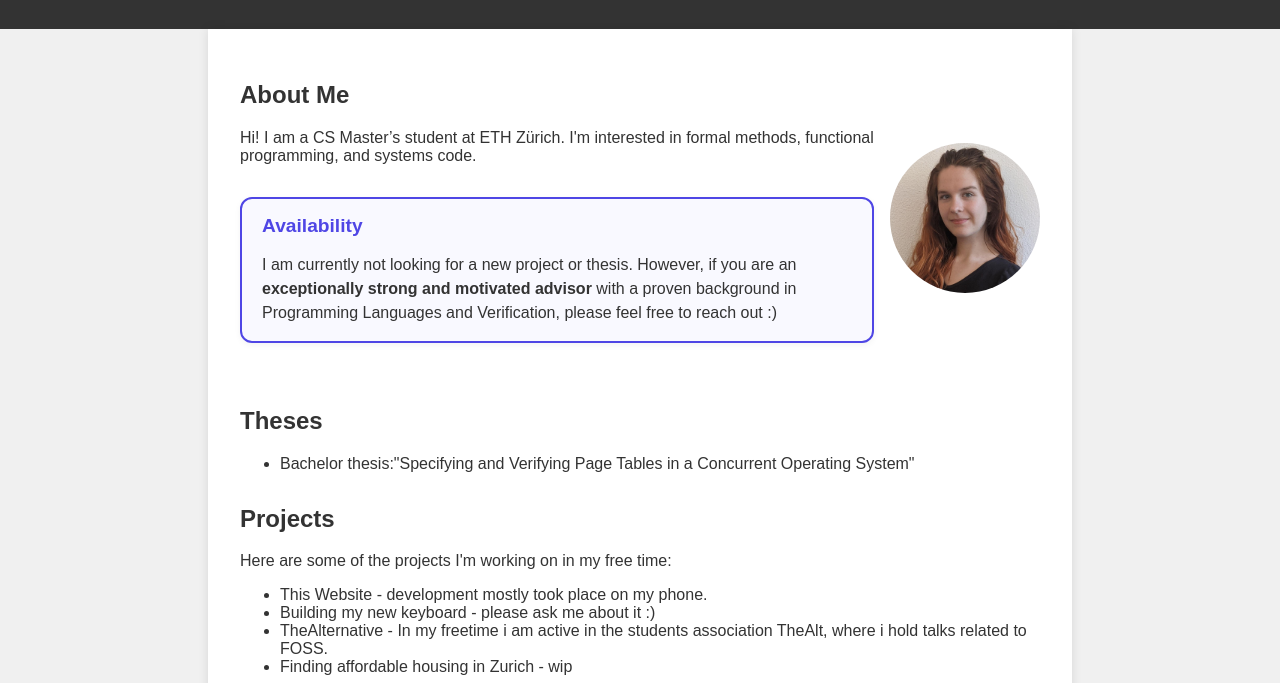
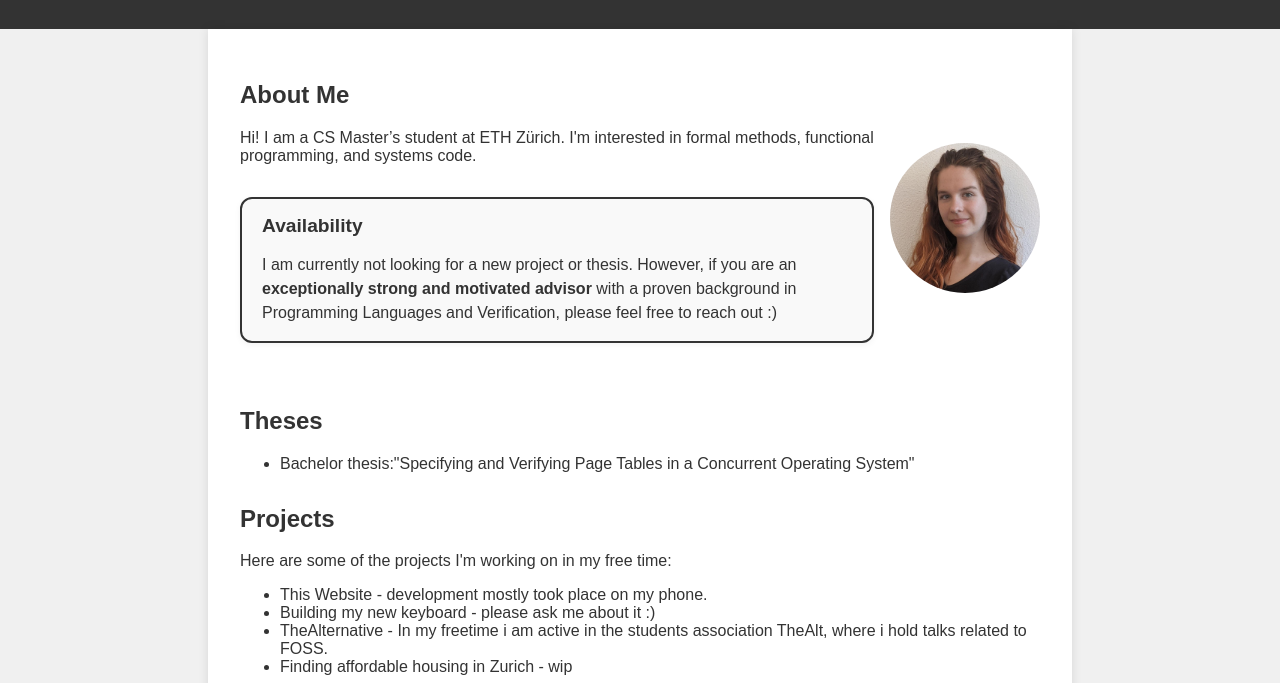
Before and after one commit to JoPolzin/website, a plain HTML site: page index.html in a window 1280 px wide. Shown: the part 117-800 px from the top of the page. Drawn offline with Linux system fonts and the light colour scheme.

Commit message:
Update colors styles.css

```diff
--- a/styles.css
+++ b/styles.css
@@ -30,18 +30,18 @@ header {
 }
 
 .section.availability {
-    border: 2px solid #4f46e5; /* violet accent */
+    border: 2px solid #333;
     border-radius: 12px;
     padding: 1rem 1.25rem;
     margin: 2rem 0;
-    background-color: #f9f9ff;
+    background-color: #f9f9f9;
     box-shadow: 0 2px 6px rgba(0,0,0,0.05);
 }
 
 .section.availability h2 {
     margin-top: 0;
     font-size: 1.2rem;
-    color: #4f46e5;
+    color: #333;
 }
 
 .section.availability p {
```
